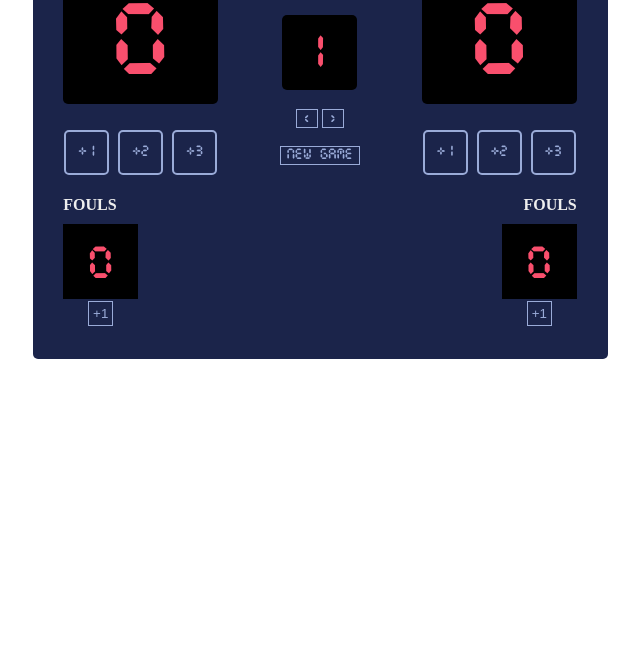
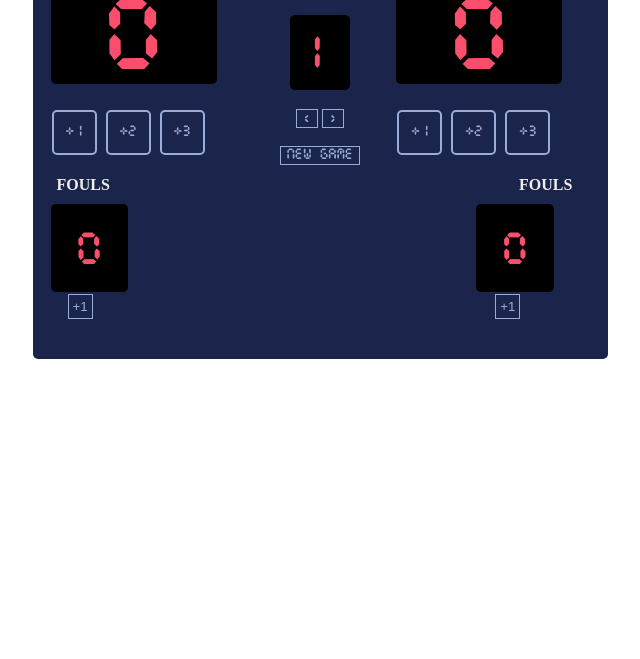
Before and after one commit to davdev14/scoreboard, a plain HTML site: page index.html in a window 1280 px wide. Shown: the part 141-800 px from the top of the page, without its empty margins (320-960 px from the left). Drawn offline with Linux system fonts and the light colour scheme.

Commit message:
Update index.css

```diff
--- a/index.css
+++ b/index.css
@@ -31,8 +31,8 @@ body {
   cursor:pointer;
 }
 .scoreboard{
-  width: 155px;
-  height: 120px;
+  width: 86%;
+  height: 20%;
   border:none;
   background-color: black;
   border-radius: 5px;
@@ -46,13 +46,15 @@ body {
   src: url(/CursedTimerUlil-Aznm.ttf);
 }
 #g-score , #h-score{
-  width: 117px;
+  width: 193px;
   height: 120px;
+  box-sizing: border-box;
+  padding-top: 6px;
   font-family:font;
   font-style: normal;
   font-weight: 400;
   font-size: 90px;
-  line-height: 127px;
+  line-height: 124px;
   text-align: center;
   color: #F94F6D;
 }
@@ -77,8 +79,8 @@ body {
 }
 
 #hfoulboard , #gfoulboard{
-  width: 75px;
-  height: 75px;
+  width: 40%;
+  height: 20%;
   background-color: black;
   color: #F94F6D;
   text-align: center;
@@ -87,9 +89,17 @@ body {
   font-family: font;
   font-weight: 500;
   font-size: 40px;
+  border-radius: 5px;
 }
 #gfoulboard{
   margin-left: 80px;
+  box-sizing: border-box;
+  padding: 26px 18px 18px 18px;
+}
+#hfoulboard{
+
+  box-sizing: border-box;
+  padding: 26px 18px 18px 18px;
 }
 #hfoul-txt , #gfoul-txt{
   color: #EEEEEE;
@@ -98,6 +108,10 @@ body {
 }
 #gfoul-txt{
   text-align: end;
+  padding-right: 17px;
+}
+#hfoul-txt{
+  padding-left: 6px;
 }
 #hfoul-btn , #gfoul-btn{
   width: 25px;
@@ -109,11 +123,11 @@ body {
   color: #9aabd8;
 }
 #gfoul-btn{
-  margin-left: 105px;
+  margin-left: 99px;
   margin-top: 2px;
 }
 #hfoul-btn{
-  margin-left: 25px;
+  margin-left: 17px;
   margin-top: 2px;
 }
 .mid-container{
@@ -133,14 +147,15 @@ body {
 }
 #period-board{
   background-color: black;
-  width: 75px;
-  height: 75px;
+  width: 74%;
+  height: 15%;
   color: #F94F6D;
   font-family: font;
   box-sizing: border-box;
   font-size: 40px;
   font-weight: 500;
-  padding: 18px;
+  padding-top: 19px;
+  padding-left: 7px;
   border: none;
   border-radius: 5px;
 }
```
